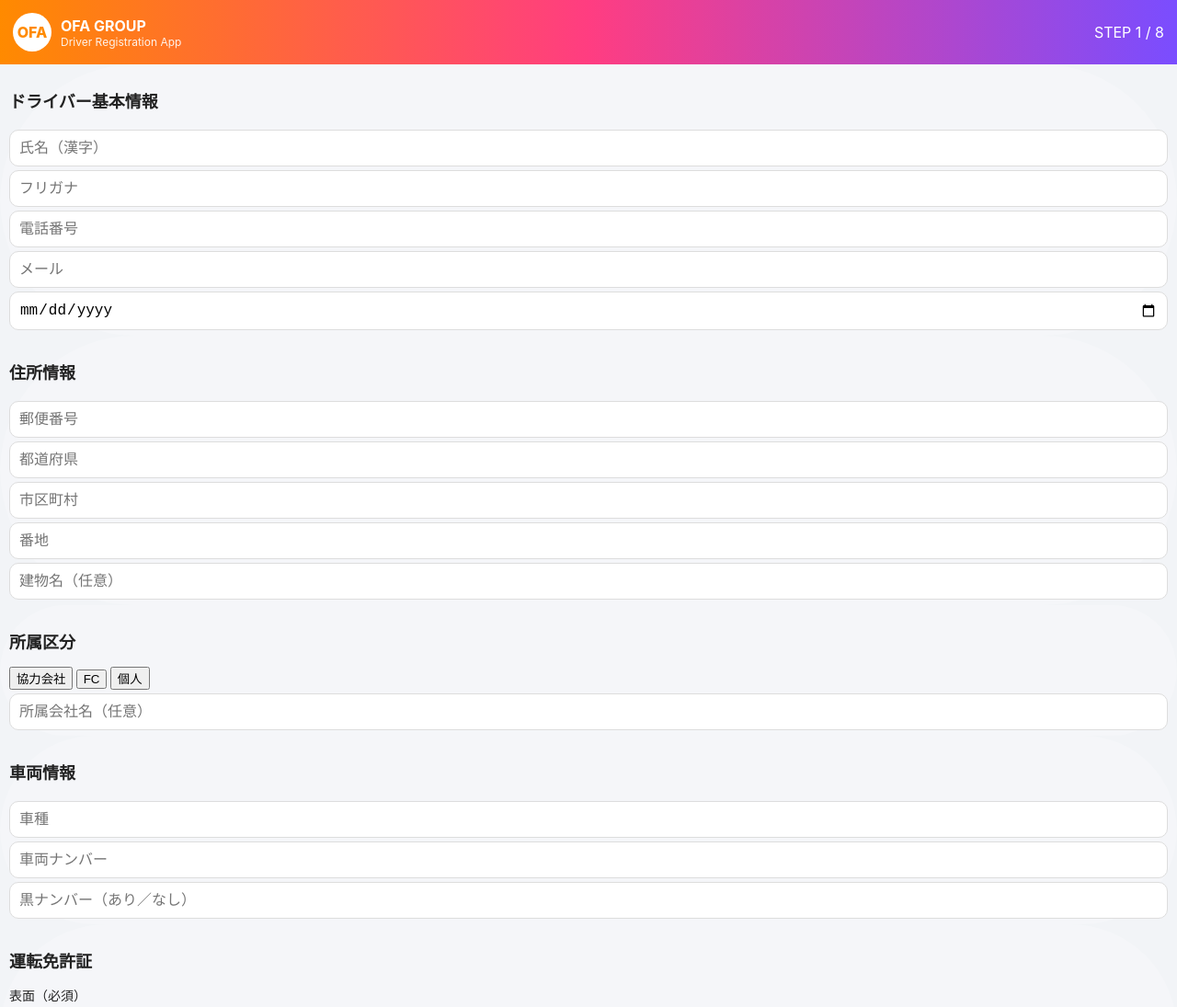
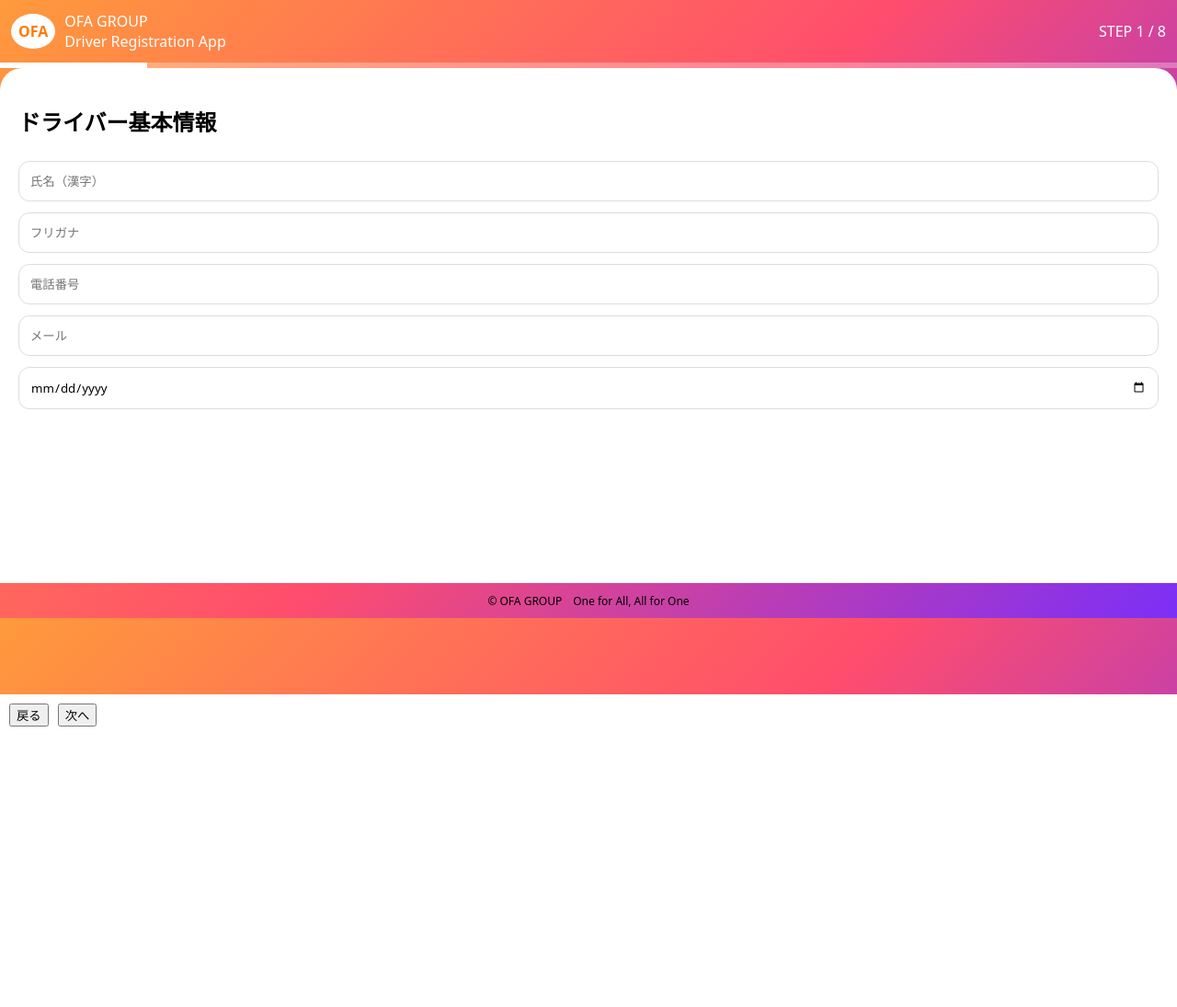
Before and after one commit to ofagroup2020-gif/ofa-driver-entry, a website: page index.html in a window 1280 px wide. Shown: the top 1095 px of the page at 92% size. After the commit the page ends 800 px from the top, so only its background shows below. Drawn offline with nearby package versions, Linux system fonts and the light colour scheme.

Commit message:
Update style.css

```diff
--- a/style.css
+++ b/style.css
@@ -1,92 +1,105 @@
-*{
-  box-sizing:border-box;
+* { box-sizing: border-box; font-family: system-ui, -apple-system, BlinkMacSystemFont; }
+
+body {
+  margin: 0;
+  background: linear-gradient(135deg,#ff9a3c,#ff4d6d,#7b2ff7);
 }
 
-body{
-  margin:0;
-  font-family:-apple-system,BlinkMacSystemFont,"Hiragino Sans","Hiragino Kaku Gothic ProN",Meiryo,sans-serif;
-  background:#f2f4f7;
-  color:#222;
+.top {
+  display: flex;
+  justify-content: space-between;
+  align-items: center;
+  padding: 12px;
+  color: #fff;
 }
 
-.top{
-  display:flex;
-  justify-content:space-between;
-  align-items:center;
-  padding:14px;
-  background:linear-gradient(90deg,#ff8a00,#ff3d81,#7a4dff);
-  color:#fff;
+.brand { display:flex; gap:10px; align-items:center; }
+.logo {
+  background:#fff;
+  color:#ff7a00;
+  font-weight:900;
+  padding:8px;
+  border-radius:50%;
 }
 
-.brand{
-  display:flex;
-  gap:10px;
-  align-items:center;
+.progress {
+  height:6px;
+  background:rgba(255,255,255,.3);
+}
+#bar {
+  height:100%;
+  width:12.5%;
+  background:#fff;
 }
 
-.logo{
+main {
   background:#fff;
-  color:#ff8a00;
-  font-weight:800;
-  border-radius:50%;
-  width:42px;
-  height:42px;
-  display:flex;
-  align-items:center;
-  justify-content:center;
+  border-radius:24px 24px 0 0;
+  padding:20px;
+  min-height:70vh;
 }
 
-.title{font-weight:700}
-.sub{font-size:12px;opacity:.9}
+.step { display:none; }
+.step.active { display:block; }
 
-.step{
-  background:rgba(255,255,255,.2);
-  padding:6px 10px;
-  border-radius:999px;
-  font-size:12px;
+input {
+  width:100%;
+  padding:12px;
+  margin:6px 0;
+  border-radius:12px;
+  border:1px solid #ddd;
 }
 
-.card{
-  background:#fff;
-  margin:14px;
-  padding:16px;
-  border-radius:16px;
+.seg button {
+  padding:10px;
+  margin-right:6px;
+  border-radius:20px;
+  border:0;
+  background:#eee;
 }
 
-h1{margin-top:0}
-h2{margin-top:20px}
-
-label{
-  display:block;
-  margin-bottom:10px;
-  font-size:14px;
+.terms {
+  background:#f5f5f5;
+  padding:12px;
+  border-radius:12px;
 }
 
-input{
+.agree { display:flex; gap:8px; margin-top:12px; }
+
+.mainBtn {
   width:100%;
-  padding:10px;
-  border-radius:10px;
-  border:1px solid #ddd;
-  margin-top:4px;
+  padding:14px;
+  border-radius:30px;
+  border:0;
+  background:linear-gradient(90deg,#ff8a00,#e52e71,#6a00ff);
+  color:#fff;
   font-size:16px;
 }
 
-img{
-  width:100%;
-  max-height:260px;
-  object-fit:cover;
-  border-radius:10px;
-  margin:6px 0 12px;
+.lineBtn {
+  display:block;
+  margin-top:10px;
+  text-align:center;
+  padding:14px;
+  border-radius:30px;
+  background:#06c755;
+  color:#fff;
+  text-decoration:none;
 }
 
-.btn{
-  width:100%;
-  margin-top:16px;
-  padding:14px;
-  font-size:16px;
-  font-weight:700;
-  color:#fff;
-  border:none;
-  border-radius:999px;
-  background:linear-gradient(90deg,#ff8a00,#ff3d81,#7a4dff);
+.nav {
+  position:fixed;
+  bottom:0;
+  left:0;
+  right:0;
+  display:flex;
+  gap:10px;
+  padding:10px;
+  background:#fff;
 }
+
+footer {
+  text-align:center;
+  font-size:12px;
+  padding:10px;
+}
```
